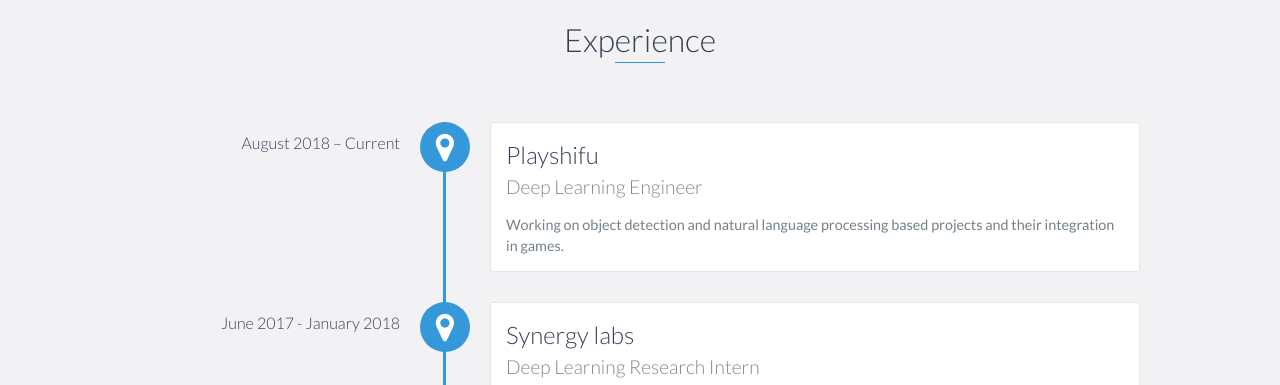
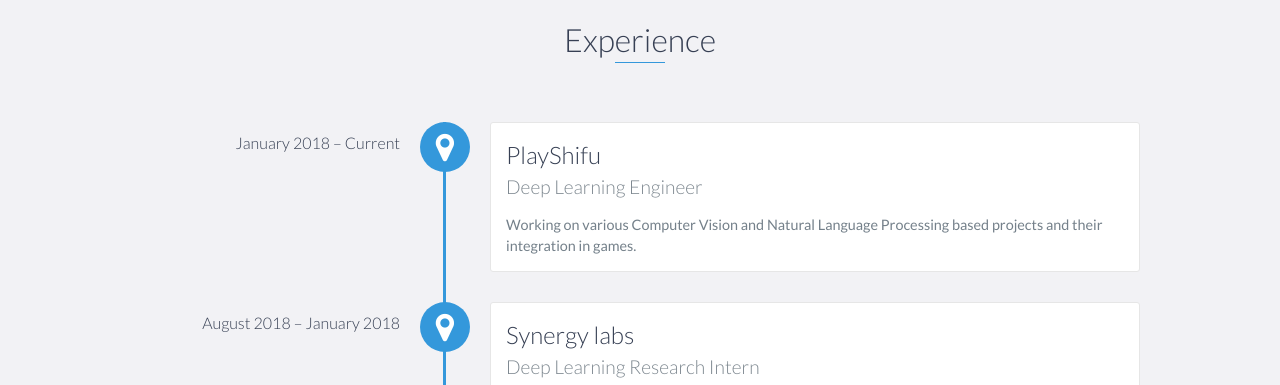
Before and after one commit to Amanpradhan/Portfolio, a website: page index.html in a window 1280 px wide. Shown: the part 1060-1445 px from the top of the page. Drawn offline with nearby package versions, Linux system fonts and the light colour scheme.

Commit message:
Update index.html

```diff
--- a/index.html
+++ b/index.html
@@ -84,15 +84,15 @@
     <div id="experience" class="background-alt">
         <h2 class="heading">Experience</h2>
         <div id="experience-timeline">
-            <div data-date="August 2018 – Current">
-                <h3>Playshifu</h3>
+            <div data-date="January 2018 – Current">
+                <h3>PlayShifu</h3>
                 <h4>Deep Learning Engineer</h4>
                 <p>
-                    Working on object detection and natural language processing based projects and their integration in games.
+                    Working on various Computer Vision and Natural Language Processing based projects and their integration in games.
                 </p>
             </div>
 
-            <div data-date="June 2017 - January 2018">
+            <div data-date="August 2018 – January 2018">
                 <h3>Synergy labs</h3>
                 <h4>Deep Learning Research Intern</h4>
                 <p>
```
